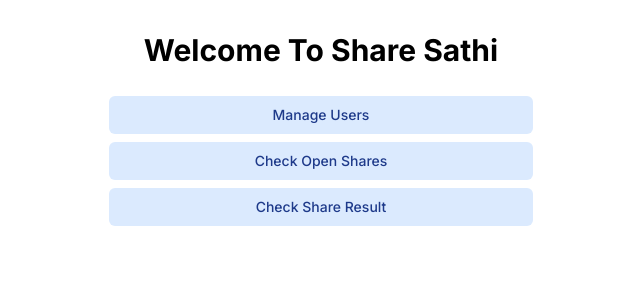
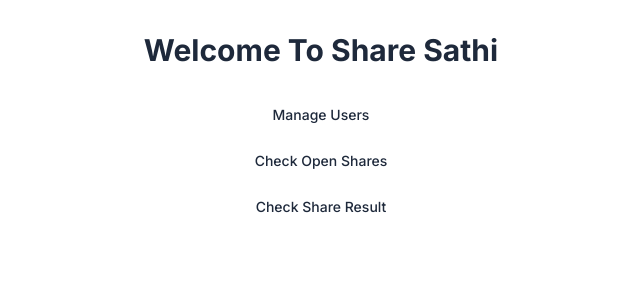
Before and after one commit to pokhrelashok/share-sathi, a Next.js app: page / in a window 1280 px wide. Shown: the top 300 px of the page, without its empty margins (319-959 px from the left). Built offline with nearby package versions, Linux system fonts and the light colour scheme.

Commit message:
Code Refactored

```diff
--- a/app/_components/BackIcon.tsx
+++ b/app/_components/BackIcon.tsx
@@ -9,7 +9,7 @@ function BackIcon() {
       onClick={() => {
         router.back();
       }}
-      className="cursor-pointer"
+      className="cursor-pointer w-[30px] h-[30px] sm:w-[42px] sm:h-[42px]"
       height="40px"
       id="Layer_1"
       version="1.1"
--- /dev/null
+++ b/app/_components/Button.tsx
@@ -0,0 +1,37 @@
+import { ReactNode } from "react";
+import LoadingSpinner from "./LoadingSpinner";
+
+function Button(props: {
+  href?: string;
+  type?: "button" | "submit";
+  color?: string;
+  className?: string;
+  loading?: boolean;
+  children: ReactNode;
+  disabled?: boolean;
+  onClick?: () => any;
+}) {
+  const {
+    href = false,
+    disabled = false,
+    type = "button",
+    color = "blue",
+    className = "",
+    loading = false,
+    children,
+    onClick = () => {},
+  } = props;
+  const cls = `inline-flex justify-center rounded-md border border-transparent bg-${color}-100 px-4 py-2 text-sm font-medium text-${color}-900 hover:bg-${color}-200 focus:outline-none focus-visible:ring-2 focus-visible:ring-${color}-500 gap-2 focus-visible:ring-offset-2 ${className}`;
+  return href ? (
+    <a href={href} className={cls}>
+      {children}
+    </a>
+  ) : (
+    <button onClick={onClick} disabled={disabled} className={cls} type={type}>
+      {children}
+      {loading && <LoadingSpinner />}
+    </button>
+  );
+}
+
+export default Button;
--- /dev/null
+++ b/app/_components/Models.ts
@@ -0,0 +1,16 @@
+export type User = {
+  dp: string;
+  username: string;
+  password: string;
+  crn: string;
+  pin: string;
+  name: string;
+  id: string | null;
+  bank: string;
+};
+
+export type Capital = {
+  id: string;
+  name: string;
+  code: string;
+};
--- /dev/null
+++ b/app/_components/Wrapper.tsx
@@ -0,0 +1,33 @@
+import { ReactNode } from "react";
+import BackIcon from "./BackIcon";
+
+function Wrapper({
+  title,
+  showBack = false,
+  action = null,
+  children,
+}: {
+  title: string | ReactNode;
+  showBack?: boolean;
+  children: ReactNode;
+  action?: ReactNode;
+}) {
+  return (
+    <div className="flex flex-col gap-2 p-3 max-w-lg mx-auto">
+      <div
+        className={`text-xl sm:text-3xl flex items-center font-bold my-5 text-center ${
+          action || showBack ? "justify-between" : "justify-center"
+        }`}
+      >
+        <div className="flex items-center gap-2">
+          {showBack && <BackIcon />}
+          <div>{title}</div>
+        </div>
+        {action}
+      </div>
+      {children}
+    </div>
+  );
+}
+
+export default Wrapper;
--- a/app/open-share/page.tsx
+++ b/app/fill/page.tsx
@@ -2,6 +2,7 @@
 import useInvoke from "@/hooks/useInvoke";
 import SectionLoading from "../_components/SectionLoading";
 import { useEffect } from "react";
+import Wrapper from "../_components/Wrapper";
 
 export type Company = {
   companyName: string;
@@ -52,8 +53,7 @@ export default function OpenShares() {
   }, []);
 
   return (
-    <div className="flex flex-col gap-2 p-3 max-w-md mx-auto">
-      <h2 className="text-3xl font-bold my-5 text-center">Open Shares</h2>
+    <Wrapper showBack={true} title="Open Shares">
       {isFetchingShares && <SectionLoading />}
       {shares?.map((share) => {
         return (
@@ -93,6 +93,6 @@ export default function OpenShares() {
         {!isFetchingProspectus && error && <div>{JSON.stringify(error)}</div>}
         {isFetchingProspectus && <SectionLoading />}
       </div>
-    </div>
+    </Wrapper>
   );
 }
--- a/app/globals.css
+++ b/app/globals.css
@@ -1,3 +1,7 @@
 @tailwind base;
 @tailwind components;
 @tailwind utilities;
+
+body {
+  @apply text-slate-800;
+}
--- a/app/page.tsx
+++ b/app/page.tsx
@@ -1,27 +1,12 @@
+import Button from "./_components/Button";
+import Wrapper from "./_components/Wrapper";
+
 export default function Home() {
   return (
-    <div className="flex flex-col gap-2 p-3 max-w-md mx-auto">
-      <h2 className="text-3xl font-bold my-5 text-center">
-        Welcome To Share Sathi
-      </h2>
-      <a
-        href="/users"
-        className="inline-flex justify-center rounded-md border border-transparent bg-blue-100 px-4 py-2 text-sm font-medium text-blue-900 hover:bg-blue-200 focus:outline-none focus-visible:ring-2 focus-visible:ring-blue-500 focus-visible:ring-offset-2"
-      >
-        Manage Users
-      </a>
-      <a
-        href="/open-share"
-        className="inline-flex justify-center rounded-md border border-transparent bg-blue-100 px-4 py-2 text-sm font-medium text-blue-900 hover:bg-blue-200 focus:outline-none focus-visible:ring-2 focus-visible:ring-blue-500 focus-visible:ring-offset-2"
-      >
-        Check Open Shares
-      </a>
-      <a
-        href="/check-result"
-        className="inline-flex justify-center rounded-md border border-transparent bg-blue-100 px-4 py-2 text-sm font-medium text-blue-900 hover:bg-blue-200 focus:outline-none focus-visible:ring-2 focus-visible:ring-blue-500 focus-visible:ring-offset-2"
-      >
-        Check Share Result
-      </a>
-    </div>
+    <Wrapper title="Welcome To Share Sathi">
+      <Button href="/users">Manage Users</Button>
+      <Button href="/fill">Check Open Shares</Button>
+      <Button href="/result">Check Share Result</Button>
+    </Wrapper>
   );
 }
--- /dev/null
+++ b/app/result/page.tsx
@@ -0,0 +1,11 @@
+import Wrapper from "../_components/Wrapper";
+
+function ResultPage() {
+  return (
+    <Wrapper showBack={true} title="Share Result">
+      <></>
+    </Wrapper>
+  );
+}
+
+export default ResultPage;
--- a/app/users/page.tsx
+++ b/app/users/page.tsx
@@ -1,33 +1,12 @@
 "use client";
 import useInvoke from "@/hooks/useInvoke";
-import {
-  ChangeEventHandler,
-  Fragment,
-  useEffect,
-  useMemo,
-  useState,
-} from "react";
+import { Fragment, useEffect, useMemo, useState } from "react";
 import SectionLoading from "../_components/SectionLoading";
 import { Dialog, Transition } from "@headlessui/react";
 import toast from "react-hot-toast";
-import BackIcon from "../_components/BackIcon";
-
-export type User = {
-  dp: string;
-  username: string;
-  password: string;
-  crn: string;
-  pin: string;
-  name: string;
-  id: string | null;
-  bank: string;
-};
-
-export type Capital = {
-  id: string;
-  name: string;
-  code: string;
-};
+import Wrapper from "../_components/Wrapper";
+import Button from "../_components/Button";
+import { Capital, User } from "../_components/Models";
 
 type UserDetails = {
   details: User;
@@ -58,6 +37,7 @@ function ManageUsers() {
     if (user?.id) {
       validateUser(user);
     }
+    // eslint-disable-next-line react-hooks/exhaustive-deps
   }, [user]);
 
   async function handleUpdate(data: User) {
@@ -105,20 +85,13 @@ function ManageUsers() {
   }
 
   return (
-    <>
-      <div className="flex flex-col gap-2 p-3 max-w-md mx-auto">
-        <div className="my-4 flex justify-between items-center">
-          <div className="flex items-center gap-2">
-            <BackIcon />
-            <h2 className="text-3xl font-bold">
-              <span>Manage Users</span>
-            </h2>
-          </div>
-          <button
+    <Wrapper
+      showBack={true}
+      action={
+        <Button
           disabled={loading}
           type="button"
-            className="inline-flex justify-center rounded-md border border-transparent bg-blue-100 px-4 py-2 text-sm font-medium text-blue-900 hover:bg-blue-200 focus:outline-none focus-visible:ring-2 focus-visible:ring-blue-500 focus-visible:ring-offset-2"
-            onClick={(e) => {
+          onClick={() => {
             setUser({
               id: "",
               dp: "",
@@ -132,8 +105,10 @@ function ManageUsers() {
           }}
         >
           Create
-          </button>
-        </div>
+        </Button>
+      }
+      title="Manage Users"
+    >
       {loading || (!firstFetchDone && <SectionLoading />)}
       {users?.map((user, index) => {
         return (
@@ -158,7 +133,6 @@ function ManageUsers() {
       {!loading && firstFetchDone && users?.length === 0 && (
         <div className="text-center">No users yet!</div>
       )}
-      </div>
       {user !== null && (
         <UpdateUserDialog
           onChange={(key) => {
@@ -181,7 +155,7 @@ function ManageUsers() {
           }}
         />
       )}
-    </>
+    </Wrapper>
   );
 }
 
@@ -342,23 +316,19 @@ function UpdateUserDialog({
 
                 <div className="mt-4 flex justify-end gap-2">
                   {user.id && (
-                    <button
+                    <Button
                       type="button"
-                      className="inline-flex justify-center rounded-md border border-transparent bg-red-100 px-4 py-2 text-sm font-medium text-red-900 hover:bg-red-200 focus:outline-none focus-visible:ring-2 focus-visible:ring-red-500 focus-visible:ring-offset-2"
-                      onClick={(e) => {
+                      color="red"
+                      onClick={() => {
                         handleDelete();
                       }}
                     >
                       Delete
-                    </button>
+                    </Button>
                   )}
-                  <button
-                    disabled={loading}
-                    type="submit"
-                    className="inline-flex justify-center rounded-md border border-transparent bg-blue-100 px-4 py-2 text-sm font-medium text-blue-900 hover:bg-blue-200 focus:outline-none focus-visible:ring-2 focus-visible:ring-blue-500 focus-visible:ring-offset-2"
-                  >
+                  <Button disabled={loading} loading={loading} type="submit">
                     {!isValidated ? "Validate" : user.id ? "Update" : "Create"}
-                  </button>
+                  </Button>
                 </div>
               </Dialog.Panel>
             </Transition.Child>
```
Lines whose indentation alone changed are shown as unchanged.
